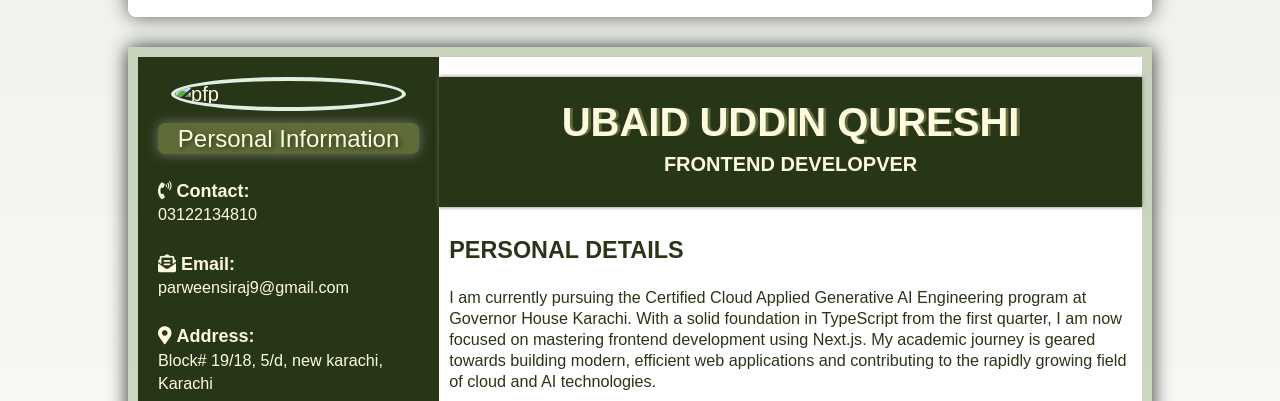
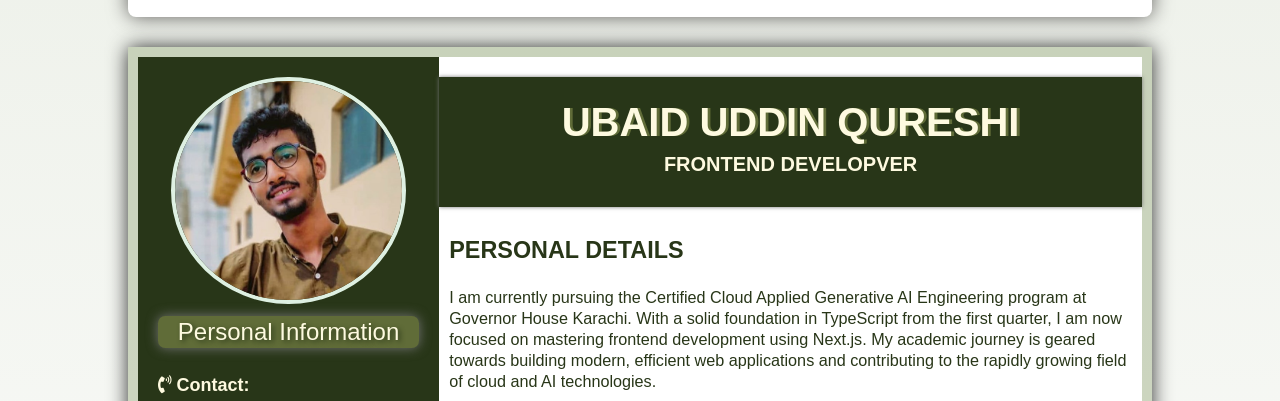
Before and after one commit to parween47/Milestone-5-Fully-Dynamic-Resume-Builder, a plain HTML site: page index.html in a window 1280 px wide. Shown: the part 1872-2273 px from the top of the page. Drawn offline with Linux system fonts and the light colour scheme.

Commit message:
Update index.html image address

```diff
--- a/index.html
+++ b/index.html
@@ -91,7 +91,7 @@
     <div class="side">
       <div class="info">
         <div class="pfp">
-          <img src="images/profile pic.webp" alt="pfp" id="profilePic" />
+          <img src="profile pic.webp" alt="pfp" id="profilePic" />
         </div>
         <h3 id="personalInformation">Personal Information</h3>
         <br />
```
